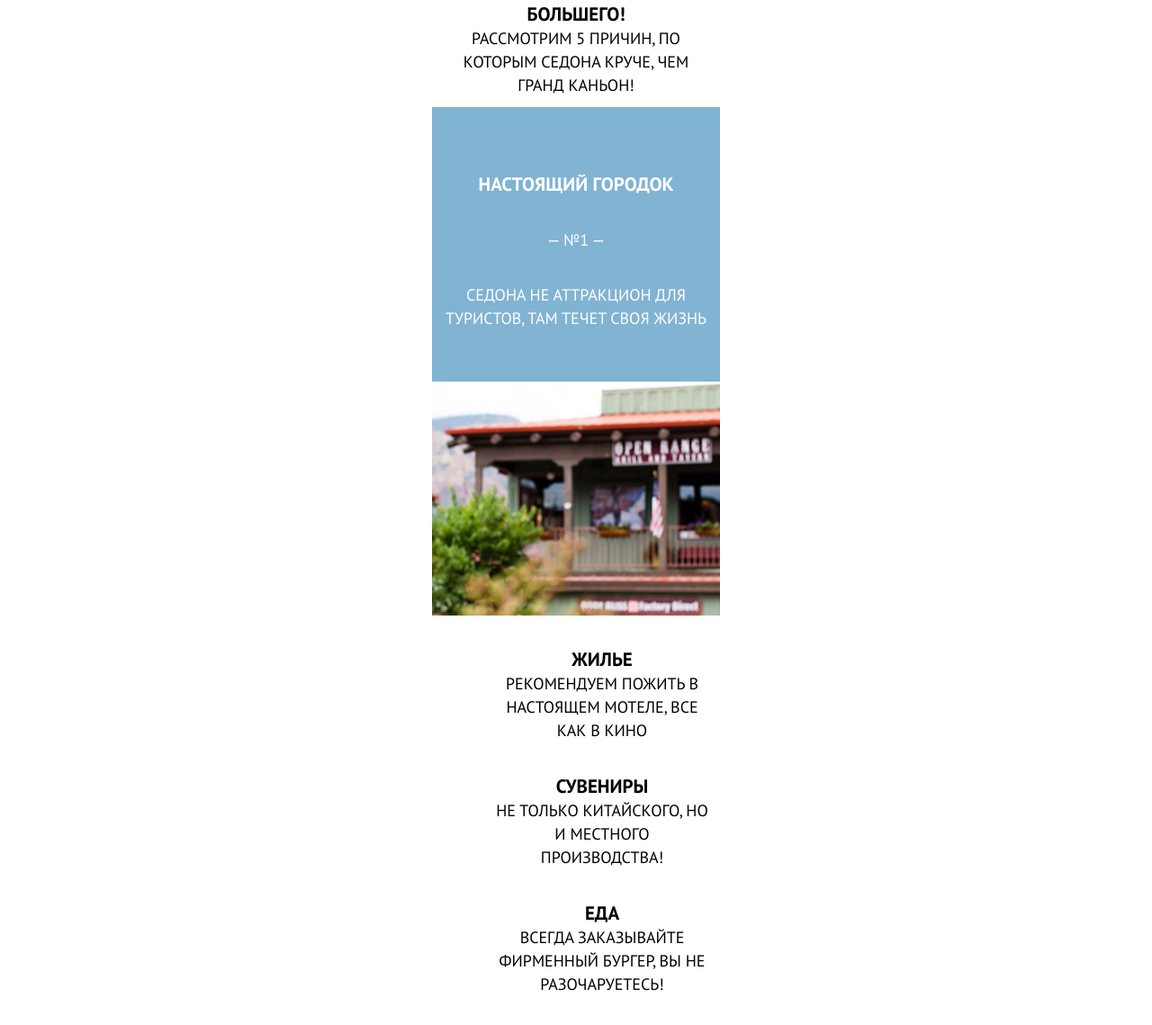
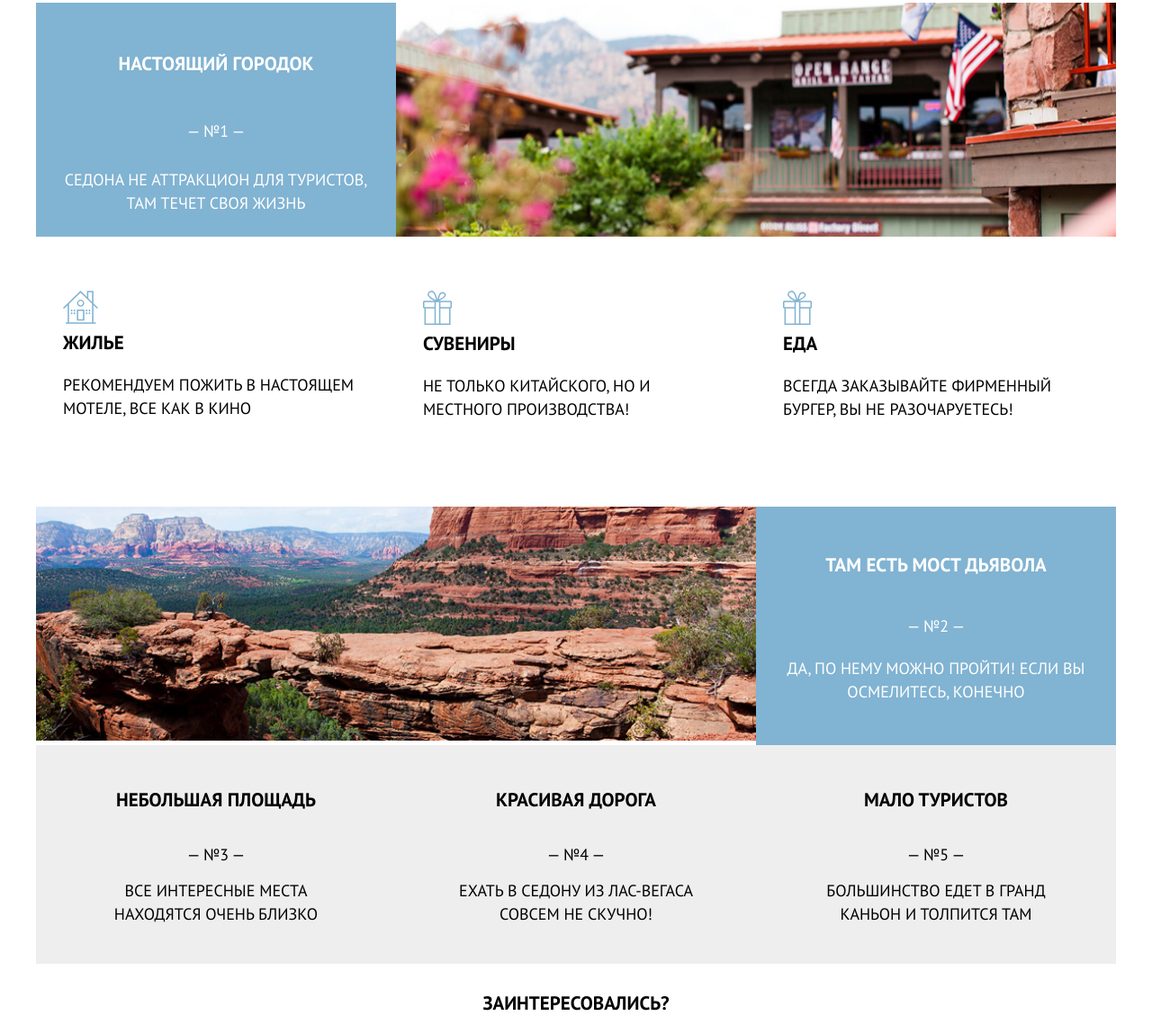
Before and after one commit to vsim1964/205191-sedona-23, a plain HTML site: page source/index.html in a window 1280 px wide. Shown: the part 560-1699 px from the top of the page at 90% size. Drawn offline with nearby package versions, Linux system fonts and the light colour scheme; files that its build step writes are made by us from their sources.

Commit message:
Адаптивная верстка главной страницы

```diff
--- a/source/index.html
+++ b/source/index.html
@@ -22,6 +22,7 @@
         <ul class="page-header__list">
           <li class="page-header__item"><a href="#">Главная</a></li>
           <li class="page-header__item"><a href="catalog.html">Фото и видео</a></li>
+          <li class="page-header__item"></li>
           <li class="page-header__item"><a href="form.html">Форма отзыва</a></li>
           <li class="page-header__item"><a href="https://htmlacademy.ru">HTML Academy</a></li>
         </ul>
@@ -29,10 +30,10 @@
       </div>
     </nav>
     <div class="page-header__cover cover">
-      <img class="cover__tagline" src="img/text-index.svg" alt="Слоганы Седоны на английском языке" width="282"
-        height="214">
-      <img class="cover__shaving-left" src="img/left-vector.svg" alt="Белый фон">
-      <img class="cover__shaving-right" src="img/right-vector.svg" alt="Белый фон">
+      <img class="cover__tagline" src="img/text-index.svg" alt="Слоганы Седоны на английском языке" width="280"
+        height="215">
+      <!-- <img class="cover__shaving-left" src="img/left-vector.svg" alt="Белый фон">
+      <img class="cover__shaving-right" src="img/right-vector.svg" alt="Белый фон"> -->
     </div>
   </header>
 
@@ -44,8 +45,9 @@
         <h2 class="article__title">Седона — небольшой городок в Аризоне, заслуживающий большего!</h2>
         <p> Рассмотрим 5 причин, по которым Седона круче, чем Гранд Каньон!</p>
       </header>
-      <ul>
-        <li>
+      <ul class="reason__list">
+        <li class="reason__item reason__item--number-1">
+          <div class="reason__grid reason__grid--number-1">
             <div class="reason reason--number-1">
               <h2 class="article__title">Настоящий городок</h2>
               <p>&#8212; №1 &#8212;</p>
@@ -54,43 +56,62 @@
             <div class="reason__img-box  reason__img-box--city"></div>
             <!-- <img class="reason__shaving-mobile" src="img/left-white.svg" alt="Белый фон" width="384" height="37">
             <img class="reason__shaving-mobile" src="img/right-white.svg" alt="Белый фон" width="384" height="37"> -->
-
-          <div class="reason__detail">
+            <div class="reason__detail reason__detail--house">
+              <div class="reason__img">
+                <img src="img/icon-house.svg" alt="">
+              </div>
+              <div class="reason__content">
                 <h2 class="article__title">Жилье</h2>
                 <p>Рекомендуем пожить в настоящем мотеле, все как в кино</p>
               </div>
-          <div class="reason__detail">
+            </div>
+            <div class="reason__detail reason__detail--gift">
+              <div class="reason__img">
+                <img src="img/icon-gift.svg" alt="">
+              </div>
+              <div class="reason__content">
                 <h2 class="article__title">Сувениры</h2>
                 <p>Не только китайского, но и местного производства!</p>
               </div>
-          <div class="reason__detail">
+            </div>
+            <div class="reason__detail reason__detail--burger">
+              <div class="reason__img">
+                <img src="img/icon-gift.svg" alt="">
+              </div>
+              <div class="reason__content">
                 <h2 class="article__title">Еда</h2>
                 <p>Всегда заказывайте фирменный бургер, вы не разочаруетесь!</p>
               </div>
+            </div>
+          </div>
         </li>
-        <li>
+
+        <li class="reason__item reason__item--number-2">
+          <div class="reason__grid reason__grid--number-2">
             <div class="reason reason--number-2">
               <h2 class="article__title">Там есть Мост Дьявола</h2>
               <p>&#8212; №2 &#8212;</p>
               <p>Да, по нему можно пройти! Если вы осмелитесь, конечно</p>
             </div>
             <div class="reason__img-box reason__img-box--bridge"></div>
+          </div>
         </li>
-        <li>
+
+        <li class="reason__item reason__item--number-3">
           <div class="reason reason--number-3">
             <h2 class="article__title">Небольшая площадь</h2>
             <p>&#8212; №3 &#8212;</p>
             <p>Все интересные места находятся очень близко</p>
           </div>
         </li>
-        <li>
+        <li class="reason__item reason__item--number-4">
           <div class="reason  reason--number-4">
             <h2 class="article__title">Красивая дорога</h2>
             <p>&#8212; №4 &#8212;</p>
             <p>Ехать в седону из Лас-Вегаса совсем не скучно!</p>
           </div>
         </li>
-        <li>
+        <li class="reason__item reason__item--number-5">
           <div class="reason  reason--number-5">
             <h2 class="article__title">Мало туристов</h2>
             <p>&#8212; №5 &#8212;</p>
@@ -138,6 +159,7 @@
       Разработано
     </div>
   </footer>
+
 </body>
 
 </html>
--- a/source/sass/blocks/article.scss
+++ b/source/sass/blocks/article.scss
@@ -1,7 +1,6 @@
 .article__header {
-  @include wrap;
+  padding: 0 10px;
   margin-bottom: 11px;
-  text-align: center;
   text-transform: uppercase;
 }
 
@@ -9,5 +8,5 @@
   font-weight: bold;
   font-size: 21px;
   line-height: 28px;
-  text-align: center;
+  padding-bottom: 20px;
 }
--- a/source/sass/blocks/hotels.scss
+++ b/source/sass/blocks/hotels.scss
@@ -10,6 +10,6 @@
   padding: 30px 30px 0;
 
   p {
-    padding: 40px 0;
+    padding: 20px 0;
   }
 }
--- a/source/sass/blocks/map.scss
+++ b/source/sass/blocks/map.scss
@@ -1,3 +1,11 @@
 .map {
   position: relative;
+  background-color: #cccccc;
+  background-image: url(../img/map-desktop.jpg);
+  background-repeat: no-repeat;
+  background-position: center center;
+  background-size: cover;
+  margin-bottom: 0;
+  height: 350px;
+
 }
--- a/source/sass/blocks/network.scss
+++ b/source/sass/blocks/network.scss
@@ -13,7 +13,7 @@
   &__img {
     position: relative;
     top: 25%;
-    left: 50%;
+    left: 25%;
     transform: translate(-50%, 0);
   }
 }
--- a/source/sass/blocks/page.scss
+++ b/source/sass/blocks/page.scss
@@ -11,10 +11,22 @@
   line-height: 26px;
   color: #000000;
   position: relative;
+  text-align: center;
+
+  @media (min-width: 768px) {
+    width: 768px;
+  }
+
+  @media (min-width: 1200px) {
+    width: 1200px;
+  }
 
   &__header,
   &__main,
   &__footer {
     position: relative;
   }
+
+
+
 }
--- a/source/sass/blocks/page__footer.scss
+++ b/source/sass/blocks/page__footer.scss
@@ -3,6 +3,12 @@
   flex-direction: column;
   align-items: center;
   height: 235px;
+
+  @media (min-width: 768px) {
+    flex-direction: row;
+    justify-content: space-evenly;
+  }
+
 
   &__tag {
     padding: 30px 77px 0;
@@ -13,10 +19,19 @@
     align-items: center;
     text-align: center;
     text-transform: uppercase;
+
+    @media (min-width: 768px) {
+      padding: 0;
+    }
   }
 
   &__list {
     margin: 33px 0 45px;
+
+    @media (min-width: 768px) {
+      margin: 0;
+    }
+
   }
 
   &__developer {
--- a/source/sass/blocks/reason.scss
+++ b/source/sass/blocks/reason.scss
@@ -1,16 +1,73 @@
 .reason {
   position: relative;
-  text-align: center;
   display: flex;
   flex-direction: column;
   justify-content: space-around;
   text-transform: uppercase;
+
+  &__list {
+    @media (min-width: 768px) {
+      display: grid;
+      grid-template-rows: repeat(3, auto);
+      grid-template-columns: repeat(3, 1fr);
+    }
+  }
+
+  &__item--number-1 {
+    @media (min-width: 768px) {
+      grid-row: 1/2;
+      grid-column: 1/4;
+    }
+  }
+
+  &__item--number-2 {
+    @media (min-width: 768px) {
+      grid-row: 2/3;
+      grid-column: 1/4;
+    }
+  }
+
+  &__item--number-3 {
+    background: #eeeeee;
+
+    @media (min-width: 768px) {
+      grid-row: 3/4;
+      grid-column: 1/2;
+      padding: 0 40px 0;
+    }
+  }
+
+  &__item--number-4 {
+    background: #eeeeee;
+
+    @media (min-width: 768px) {
+      grid-row: 3/4;
+      grid-column: 2/3;
+      padding: 0 40px 0;
+    }
+  }
+
+  &__item--number-5 {
+    background: #eeeeee;
+
+    @media (min-width: 768px) {
+      grid-row: 3/4;
+      grid-column: 3/4;
+      padding: 0 40px 0;
+    }
+  }
 
   &--number-1 {
     background: #81b3d2;
     height: 210px;
     padding: 55px 12px 40px;
     color: #ffffff;
+
+    @media (min-width: 768px) {
+      grid-row: 1/1;
+      grid-column: 1/2;
+      padding: 40px 30px 10px;
+    }
   }
 
   &--number-2 {
@@ -18,12 +75,16 @@
     height: 190px;
     padding: 40px 15px 35px;
     color: #ffffff;
+
+    @media (min-width: 768px) {
+      grid-row: 1/2;
+      grid-column: 3/4;
+    }
   }
 
   &--number-3,
   &--number-4,
   &--number-5 {
-    background: #eeeeee;
     height: 168px;
     padding: 40px 15px 35px;
     color: #000000;
@@ -35,13 +96,44 @@
   }
 
   &__detail {
-    padding: 0 11px 0 69px;
     margin-bottom: 35px;
     text-transform: uppercase;
+    position: relative;
+    text-align: left;
+    display: flex;
+
+    @media (min-width: 768px) {
+      flex-direction: column;
+      padding: 60px 30px 60px 30px;
+    }
+
+  }
+
+  &__grid {
+    @media (min-width: 768px) {
+      display: grid;
     }
   }
 
-.reason__img-box {
+  &__grid--number-1 {
+    @media (min-width: 768px) {
+      grid-template-rows: repeat(2, auto);
+      grid-template-columns: repeat(3, 1fr);
+    }
+  }
+
+  &__grid--number-2 {
+    @media (min-width: 768px) {
+      grid-template-rows: auto;
+      grid-template-columns: repeat(3, 1fr);
+    }
+  }
+
+  &__img {
+    padding-right: 10px;
+  }
+
+  &__img-box {
     background-color: #000000;
     background-repeat: no-repeat;
     background-position: center center;
@@ -49,24 +141,25 @@
     position: relative;
     height: 260px;
 
+
     &--city {
       background-image: url(../img/photo-city.jpg);
       margin-bottom: 35px;
+
+      @media (min-width: 768px) {
+        grid-row: 1/2;
+        grid-column: 2/4;
+        margin: 0;
+      }
     }
 
     &--bridge {
       background-image: url(../img/photo-bridge.jpg);
+
+      @media (min-width: 768px) {
+        grid-row: 1/2;
+        grid-column: 1/3;
       }
     }
-
-
-.map {
-  background-color: #cccccc;
-  background-image: url(../img/map-desktop.jpg);
-  background-repeat: no-repeat;
-  background-position: center center;
-  background-size: cover;
-  position: relative;
-  margin-bottom: 0;
-  height: 350px;
   }
+}
--- a/source/sass/global/global.scss
+++ b/source/sass/global/global.scss
@@ -33,5 +33,4 @@ h2 {
 p {
   margin: 0;
   padding: 0;
-  text-align: center;
 }
```
Also changed, not shown: source/catalog.html (+26 -24 lines), source/sass/blocks/page__header.scss (+51 -1 lines), source/img/icon-burger.svg (added), source/img/icon-gift.svg (added), source/img/icon-house.svg (added). Lines whose indentation alone changed are shown as unchanged.
